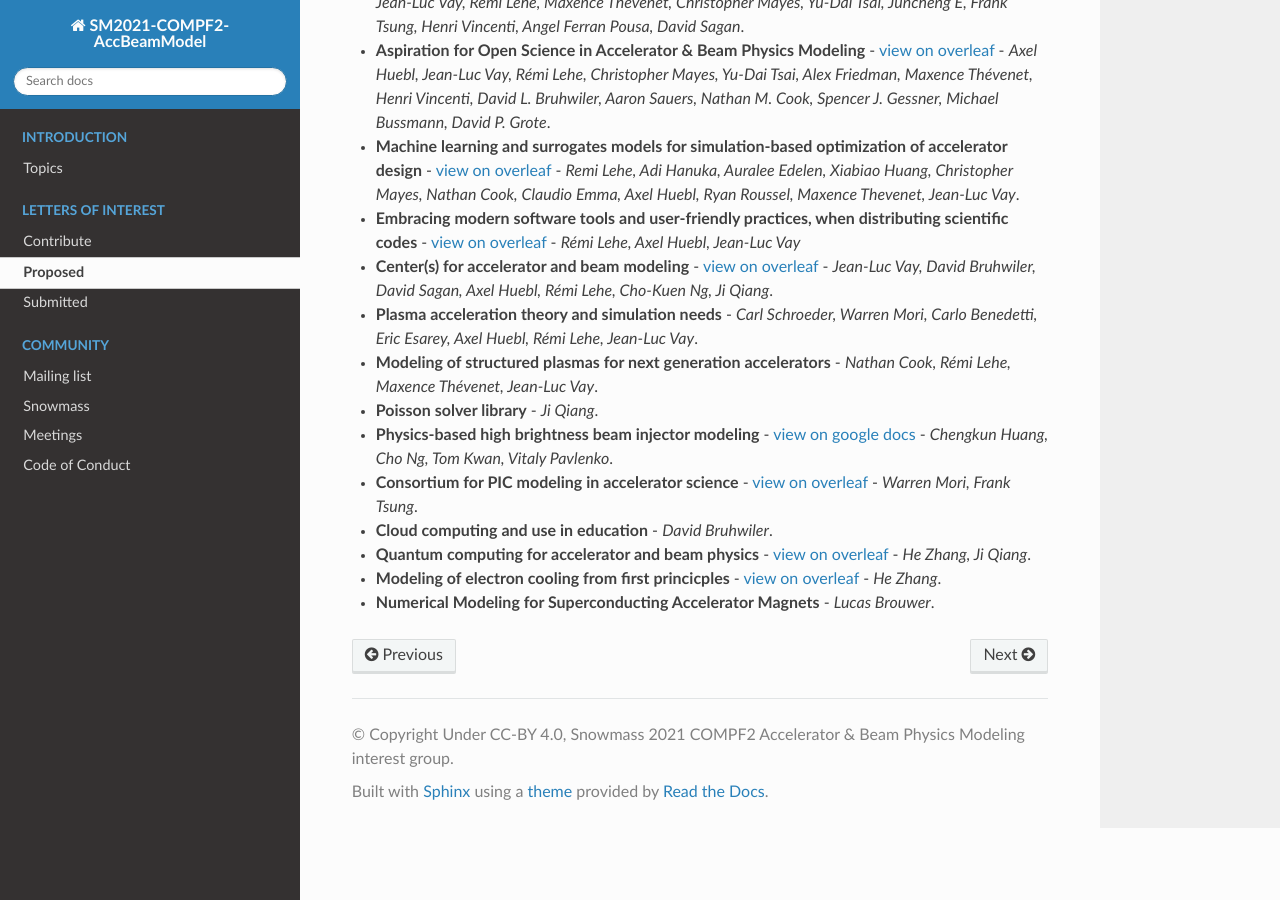
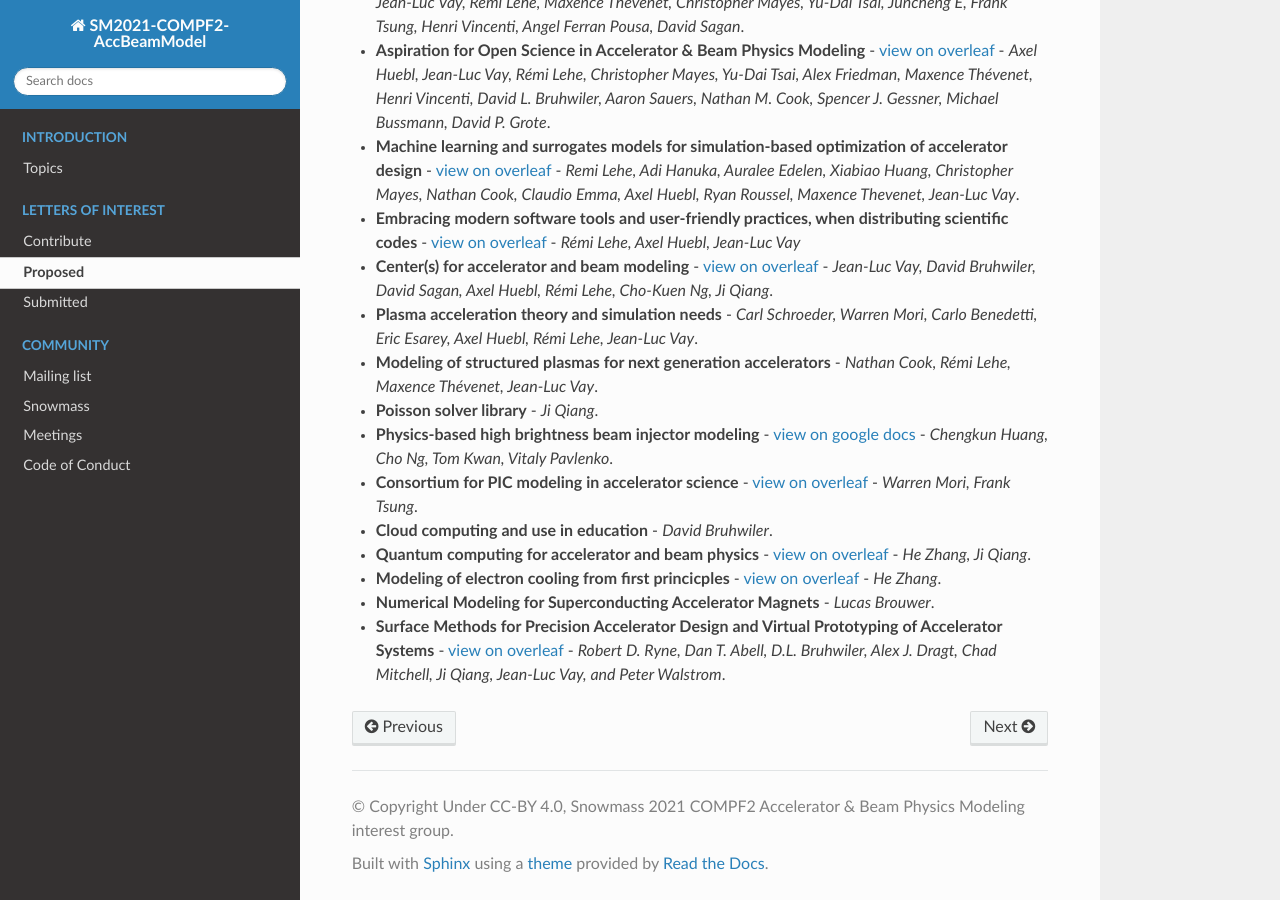
Before and after one commit to snowmass-compf2-accbeammodel/snowmass-compf2-accbeammodel.github.io, a Sphinx documentation site: the page built from docs/source/loi/proposed.rst, in a window 1280 px wide and 900 px high, scrolled down 601 px. Built offline with Sphinx 7.4.7 and the Read the Docs theme 2.0.0, drawn with Linux system fonts in a browser that asks for light colours.

Commit message:
Updated list.

```diff
--- a/docs/source/loi/proposed.rst
+++ b/docs/source/loi/proposed.rst
@@ -28,3 +28,4 @@ For all other LOIs, please contact the mailing list for feedback.
 - **Quantum computing for accelerator and beam physics** - `view on overleaf <https://www.overleaf.com/read/jfxymdmvcnbb>`_ - *He Zhang, Ji Qiang*.
 - **Modeling of electron cooling from first princicples** - `view on overleaf <https://www.overleaf.com/read/xvgwfgbnprvr>`_ - *He Zhang*.
 - **Numerical Modeling for Superconducting Accelerator Magnets** - *Lucas Brouwer*.
+- **Surface Methods for Precision Accelerator Design and Virtual Prototyping of Accelerator Systems** - `view on overleaf <https://www.overleaf.com/read/gswgsxrfjpsw>`_ - *Robert D. Ryne, Dan T. Abell, D.L. Bruhwiler, Alex J. Dragt, Chad Mitchell, Ji Qiang, Jean-Luc Vay, and Peter Walstrom*.
```
